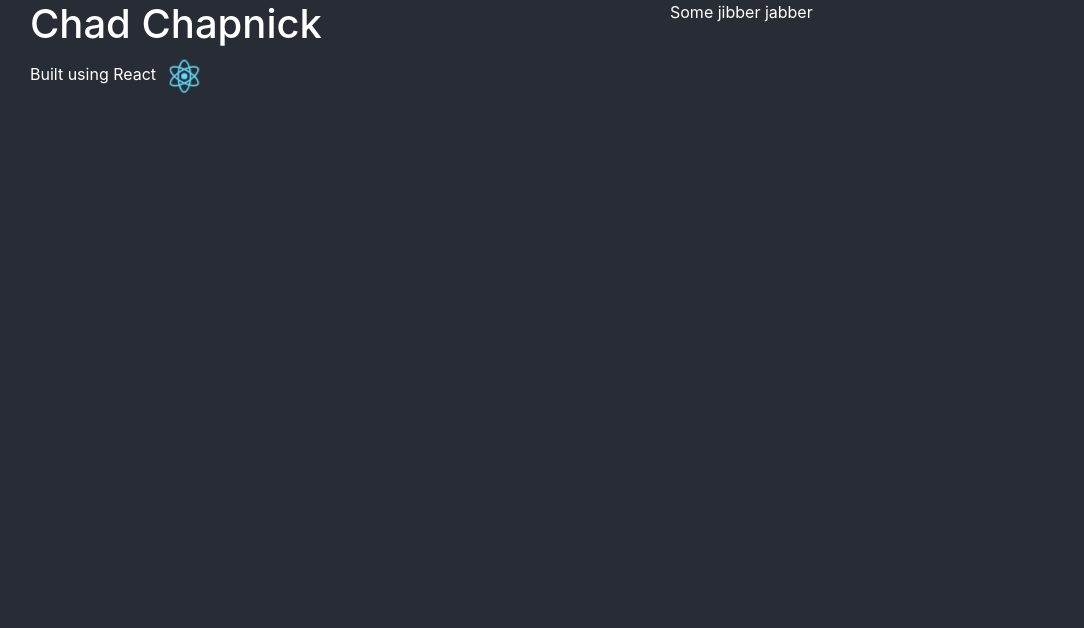
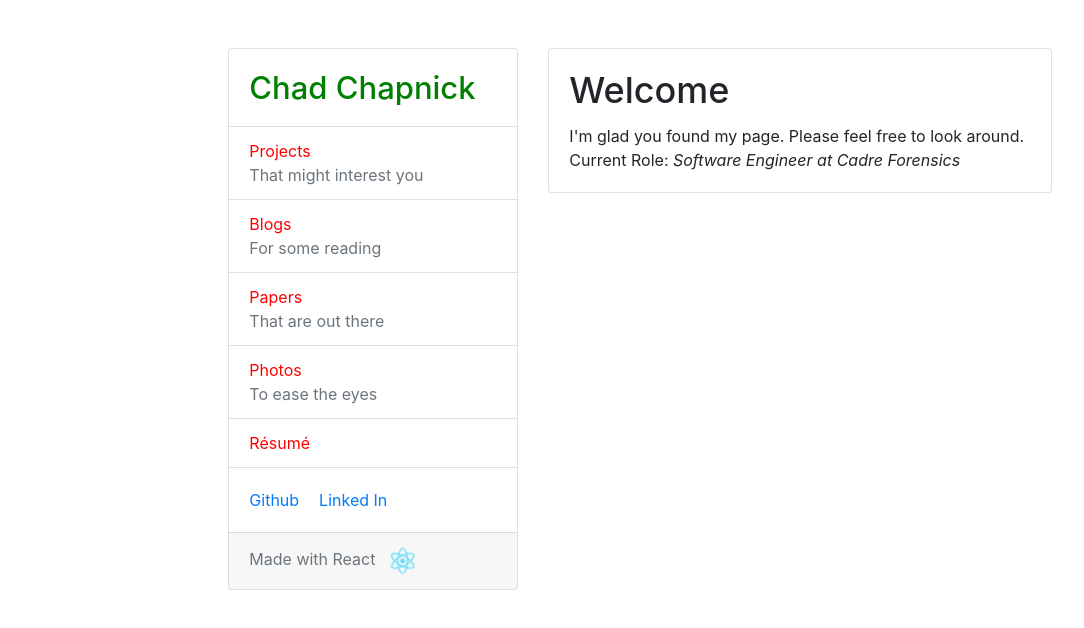
Before and after one commit to chapnickc/chapnickc.github.io, a React (Create React App) app: page / in a window 1280 px wide. Shown: the top 628 px of the page, without its empty margins (0-1084 px from the left). Built offline with nearby package versions, Linux system fonts and the light colour scheme.

Commit message:
added a lot of styling

```diff
--- a/src/App.css
+++ b/src/App.css
@@ -1,14 +1,22 @@
-html, body, div {
-  background-color: #282c34;
+.Menu {
+  margin-bottom: 5vh;
 }
 
-h1, p {
-  color: white;
+.Menu-item {
+  color: red;
 }
 
-.App {
-  background-color: #282c34;
+.Menu-full-name {
+  font-size:  calc(15px + 2vmin);
+  margin-bottom: 0px;
+  color: green;
 }
+
+.Card-title {
+  font-size:  calc(20px + 2vmin);
+}
+
+
 
 .App-header {
   background-color: #282c34;
@@ -27,9 +35,8 @@ h1, p {
 
 .App-logo {
   display: inline;
-
-  height: 5vmin;
-  pointer-events: none;
+  height: 4vmin;
+  /*pointer-events: none;*/
 }
 
 @media (prefers-reduced-motion: no-preference) {
@@ -46,18 +53,3 @@ h1, p {
     transform: rotate(360deg);
   }
 }
-
-
-
-
-
-/*.App-main-content {*/
-  /*background-color: #282c34;*/
-  /*min-height: 100vh;*/
-  /*display: flex;*/
-  /*flex-direction: column;*/
-  /*align-items: center;*/
-  /*justify-content: center;*/
-  /*font-size: calc(10px + 2vmin);*/
-  /*color: white;*/
-/*}*/
--- a/src/App.js
+++ b/src/App.js
@@ -1,37 +1,26 @@
 import React from 'react';
-import logo from './logo.svg';
+import Row from 'react-bootstrap/Row';
+import Col from 'react-bootstrap/Col';
+import Container from 'react-bootstrap/Container';
+import 'bootstrap/dist/css/bootstrap.min.css';
 import './App.css';
 import Menu from './components/Menu.js';
+import Welcome from './components/Welcome.js';
 
-import 'bootstrap/dist/css/bootstrap.min.css';
 
-import Container from 'react-bootstrap/Container';
-import Row from 'react-bootstrap/Row';
-import Col from 'react-bootstrap/Col';
-
-function App() {
+function App()
+{
 
   return (
-    <Container fluid className="App">
+    <Container fluid className="App mt-5 mb-5">
       <Row>
-        <Col md={true}>
+        <Col md={{span: 3, offset: 2}}>
           <Menu/>
-
-          <Container>
-            <p>Built using React
-            <img src={logo} className="App-logo" alt="logo" />
-            </p>
-          </Container>
         </Col>
-
-        <Col className="App-main-content">
-          <Container>
-            <p>Some jibber jabber</p>
-          </Container>
+        <Col md={{span: 5, offset: 0}} className="App-main-content">
+          <Welcome/>
         </Col>
-
       </Row>
-
     </Container>
   );
 }
--- a/src/components/Menu.js
+++ b/src/components/Menu.js
@@ -1,13 +1,55 @@
 import React from 'react';
-import Container from 'react-bootstrap/Container';
+import Card from 'react-bootstrap/Card';
+import ListGroup from 'react-bootstrap/ListGroup';
+
+import logo from '../logo.svg';
 
 export default class Menu extends React.Component {
   render(){
     return (
-      <Container>
-        <h1>Chad Chapnick</h1>
-      </Container>
-    );
-  }
+      <Card className="Menu">
+        <Card.Body>
+          <Card.Title className="Menu-full-name">Chad Chapnick</Card.Title>
+        </Card.Body>
+        <ListGroup variant="flush" className="Menu-list">
+          <ListGroup.Item>
+            <Card.Link href="#" className="Menu-item">Projects</Card.Link>
+            <Card.Text className="text-muted">That might interest you</Card.Text>
+          </ListGroup.Item>
+          <ListGroup.Item>
+            <Card.Link href="#" className="Menu-item">Blogs</Card.Link>
+            <Card.Text className="text-muted">For some reading</Card.Text>
+          </ListGroup.Item>
+          <ListGroup.Item>
+            <Card.Link href="#" className="Menu-item">Papers</Card.Link>
+            <Card.Text className="text-muted">That are out there</Card.Text>
+          </ListGroup.Item>
+          <ListGroup.Item>
+            <Card.Link href="#" className="Menu-item">Photos</Card.Link>
+            <Card.Text className="text-muted">To ease the eyes</Card.Text>
+          </ListGroup.Item>
+          <ListGroup.Item>
+            <Card.Link
+            href="https://s3.amazonaws.com/chapnickc.github.io/Chad_Chapnick_Resume_2020_27_03.pdf"
+            target="_blank"
+            className="Menu-item"
+          >
+              Résumé
+            </Card.Link>
+          </ListGroup.Item>
+        </ListGroup>
+
+        <Card.Body>
+          <Card.Link href="#">Github</Card.Link>
+          <Card.Link href="#">Linked In</Card.Link>
+        </Card.Body>
+
+        <Card.Footer className="text-muted">
+          Made with React <img src={logo} className="App-logo" alt="logo"/>
+        </Card.Footer>
+
+      </Card>
+      );
+}
 
 };
--- /dev/null
+++ b/src/components/Welcome.js
@@ -0,0 +1,19 @@
+import React from 'react';
+import Card from 'react-bootstrap/Card';
+
+export default class Welcome extends React.Component {
+  render(){
+    return (
+      <Card>
+        <Card.Body>
+          <Card.Title className="Card-title">Welcome</Card.Title>
+
+            I'm glad you found my page. Please feel free to look around.
+
+            Current Role: <i>Software Engineer at Cadre Forensics</i>
+          </Card.Body>
+      </Card>
+    );
+  }
+
+};
```
